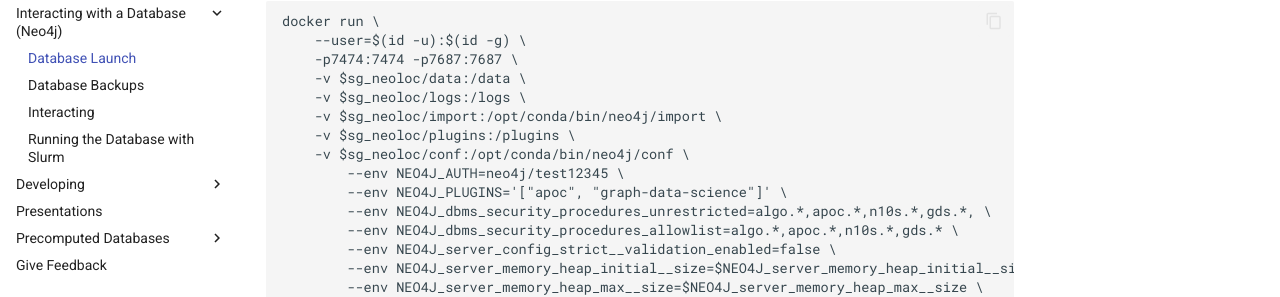
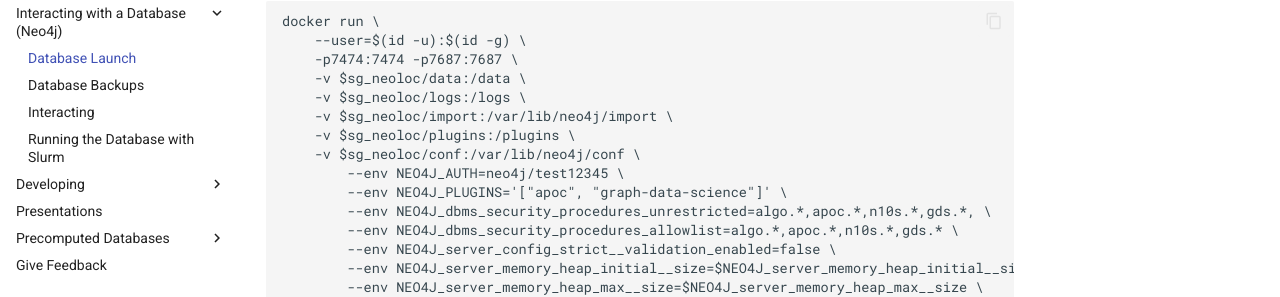
Before and after one commit to socialgene/socialgene.github.io, an MkDocs documentation site: the page built from docs/neo4j/database_launch.md, in a window 1280 px wide and 900 px high, scrolled down 2215 px. Shown: the part 248-545 px from the top of the window. Built offline with MkDocs 1.6.1 and Material for MkDocs 9.7.7, drawn with Linux system fonts in a browser that asks for light colours; comment, search, counter and statistics services are not loaded; some of the changed text lies outside the part shown.

Commit message:
Update database_launch.md

```diff
--- a/docs/neo4j/database_launch.md
+++ b/docs/neo4j/database_launch.md
@@ -103,9 +103,9 @@
     -p7474:7474 -p7687:7687 \
     -v $sg_neoloc/data:/data \
     -v $sg_neoloc/logs:/logs \
-    -v $sg_neoloc/import:/opt/conda/bin/neo4j/import \
+    -v $sg_neoloc/import:/var/lib/neo4j/import \
     -v $sg_neoloc/plugins:/plugins \
-    -v $sg_neoloc/conf:/opt/conda/bin/neo4j/conf \
+    -v $sg_neoloc/conf:/var/lib/neo4j/conf \
         --env NEO4J_AUTH=neo4j/test12345 \
         --env NEO4J_PLUGINS='["apoc", "graph-data-science"]' \
         --env NEO4J_dbms_security_procedures_unrestricted=algo.*,apoc.*,n10s.*,gds.*, \
```
